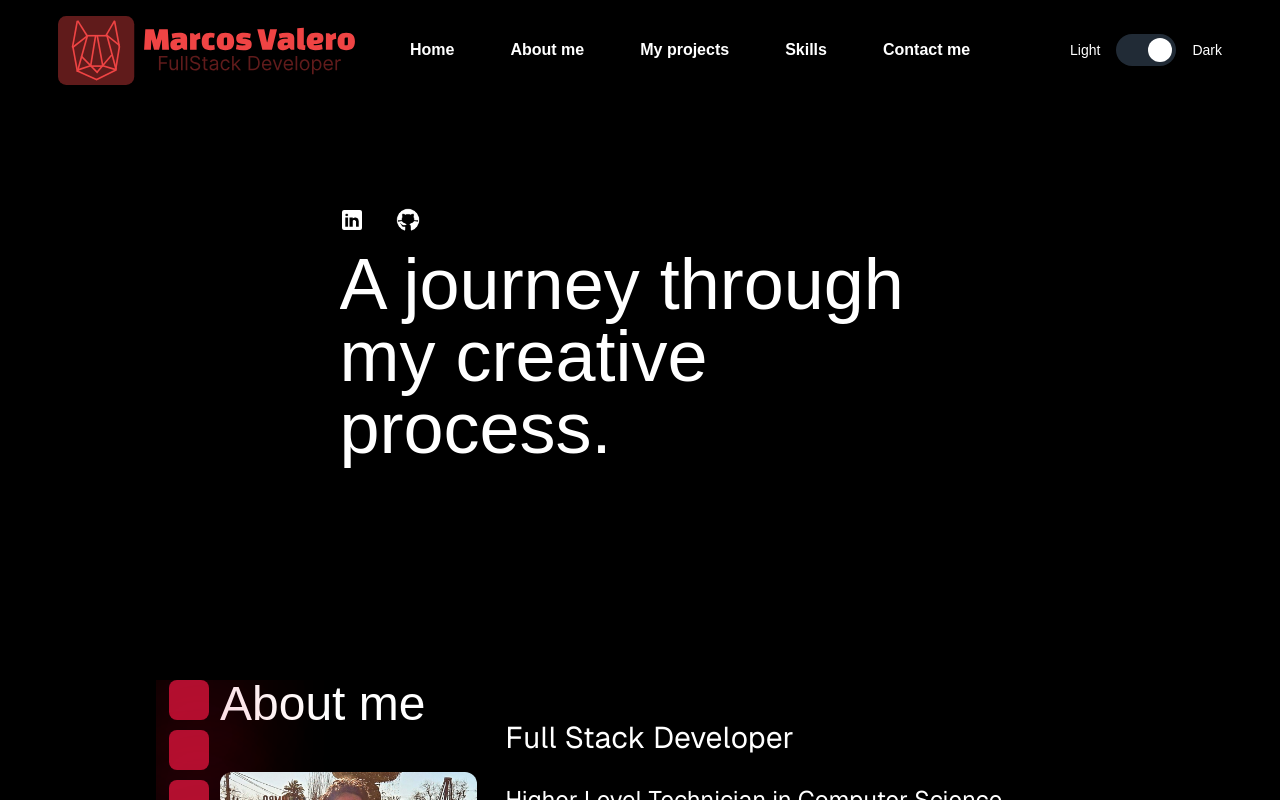
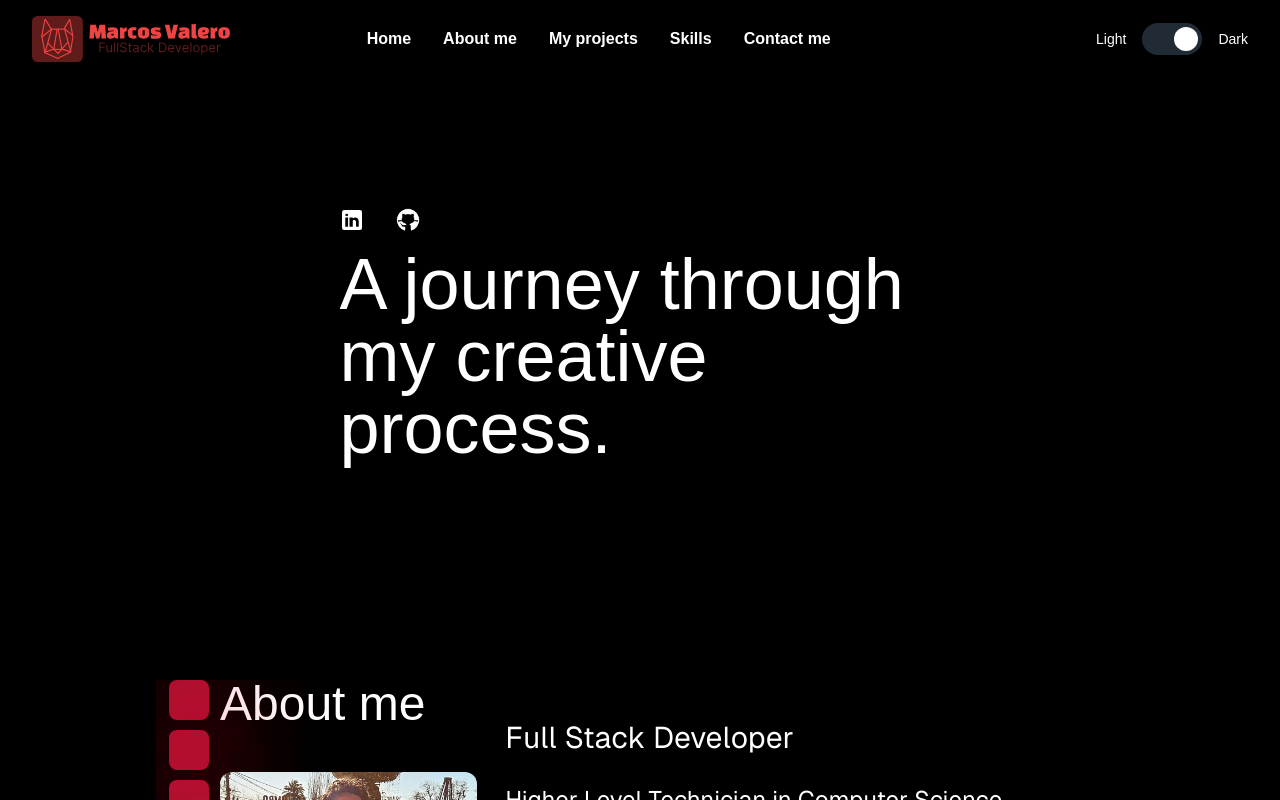
Before and after one commit to Raxter98/mi-portafolio, a Next.js app: page / in a window 1280 px wide. Shown: the top 800 px of the page. Built offline with nearby package versions, Linux system fonts and the light colour scheme.

Commit message:
mas detalle navbar

```diff
--- a/components/nav/page.tsx
+++ b/components/nav/page.tsx
@@ -37,17 +37,17 @@ export default function Navbar(){
 
 
     return (
-      <div className="fixed z-50 bg-white dark:bg-black text-black  dark:text-white">
+      <div className="fixed z-50 bg-white dark:bg-black text-black  dark:text-white w-full">
 
 
-        <div className="hidden mt-4 md:inline-flex justify-items-center items-center gap-x-12">
+        <div className="hidden mt-4 md:flex  justify-between items-center w-full px-8">
 <div>
 
         <img
           alt=""
           src={"logoMarcos.svg"}
-          width={300}
-          height={300}
+          width={200}
+          height={200}
           className=""
           />
 </div>
@@ -56,10 +56,10 @@ export default function Navbar(){
         <div>
 
 
-              <ul className="md:inline-flex gap-x-12">
+              <ul className="md:inline-flex whitespace-nowrap md:gap-x-6">
 
 
-                <li className="text-black  dark:text-white transition transform  md:hover:-translate-y-1 motion-reduce:transition-none motion-reduce:hover:transform-none text-custom rounded  hover:text-black hover:bg-gray-50 md:p-1 p-1">
+                <li className="text-black  dark:text-white transition transform  md:hover:-translate-y-1 motion-reduce:transition-none motion-reduce:hover:transform-none text-custom rounded hover:bg-gray-50 dark:hover:text-black dark:hover:bg-gray-50 md:p-1 p-1">
                   <button onClick={() => scrollView("home")}>
                     <span className="block hover:translate-x-4 transition transform motion-reduce:transition-none motion-reduce:hover:transform-none md:hover:translate-x-0">
                       Home
@@ -67,28 +67,28 @@ export default function Navbar(){
                   </button>
                 </li>
 
-                <li className="text-black  dark:text-white transition transform md:hover:-translate-y-1 motion-reduce:transition-none motion-reduce:hover:transform-none text-custom rounded  hover:text-black hover:bg-gray-50 md:p-1 p-1">
+                <li className="text-black  dark:text-white transition transform md:hover:-translate-y-1 motion-reduce:transition-none motion-reduce:hover:transform-none text-custom rounded  hover:bg-gray-50 dark:hover:text-black dark:hover:bg-gray-50 md:p-1 p-1">
                   <button onClick={() => scrollView("about")}>
                     <span className="block hover:translate-x-4 transition transform motion-reduce:transition-none motion-reduce:hover:transform-none md:hover:translate-x-0">
                       About me
                     </span>
                   </button>
                 </li>
-                <li className="text-black  dark:text-white transition transform md:hover:-translate-y-1 motion-reduce:transition-none motion-reduce:hover:transform-none text-custom rounded  hover:text-black hover:bg-gray-50 md:p-1 p-1">
+                <li className="text-black  dark:text-white transition transform md:hover:-translate-y-1 motion-reduce:transition-none motion-reduce:hover:transform-none text-custom rounded  hover:bg-gray-50 dark:hover:text-black dark:hover:bg-gray-50 md:p-1 p-1">
                   <button onClick={() => scrollView("projects")}>
                     <span className="block hover:translate-x-4 transition transform motion-reduce:transition-none motion-reduce:hover:transform-none md:hover:translate-x-0">
                       My projects
                     </span>
                   </button>
                 </li>
-                <li className="text-black  dark:text-white transition transform md:hover:-translate-y-1 motion-reduce:transition-none motion-reduce:hover:transform-none text-custom rounded  hover:text-black hover:bg-gray-50 md:p-1 p-1">
+                <li className="text-black  dark:text-white transition transform md:hover:-translate-y-1 motion-reduce:transition-none motion-reduce:hover:transform-none text-custom rounded  hover:bg-gray-50 dark:hover:text-black dark:hover:bg-gray-50md:p-1 p-1">
                   <button onClick={() => scrollView("skills")}>
                     <span className="block hover:translate-x-4 transition transform motion-reduce:transition-none motion-reduce:hover:transform-none md:hover:translate-x-0">
                       Skills
                     </span>
                   </button>
                 </li>
-                <li className="text-black  dark:text-white transition transform md:hover:-translate-y-1 motion-reduce:transition-none motion-reduce:hover:transform-none text-custom rounded  hover:text-black hover:bg-gray-50 md:p-1 p-1">
+                <li className="text-black  dark:text-white transition transform md:hover:-translate-y-1 motion-reduce:transition-none motion-reduce:hover:transform-none text-custom rounded  hover:bg-gray-50 dark:hover:text-black dark:hover:bg-gray-50 md:p-1 p-1">
                   <button onClick={() => scrollView("contact")}>
                     <span className="block hover:translate-x-4 transition transform motion-reduce:transition-none motion-reduce:hover:transform-none md:hover:translate-x-0">
                       Contact me
@@ -121,7 +121,7 @@ export default function Navbar(){
 </button>
 </div>
               <ul className={toggle ? "md:inline-flex": "hidden"}>
-                <li className="text-black  dark:text-white transition transform  md:hover:-translate-y-1 motion-reduce:transition-none motion-reduce:hover:transform-none text-custom rounded md:mr-12 hover:text-black hover:bg-gray-50 md:p-1 p-1">
+                <li className="text-black  dark:text-white transition transform  md:hover:-translate-y-1 motion-reduce:transition-none motion-reduce:hover:transform-none text-custom rounded md:mr-12 hover:bg-gray-50 dark:hover:text-black dark:hover:bg-gray-50md:p-1 p-1">
                   <button onClick={() => scrollView("home")}>
                     <span className="block hover:translate-x-4 transition transform motion-reduce:transition-none motion-reduce:hover:transform-none md:hover:translate-x-0">
                       Home
@@ -129,28 +129,28 @@ export default function Navbar(){
                   </button>
                 </li>
 
-                <li className="text-black  dark:text-white transform md:hover:-translate-y-1 motion-reduce:transition-none motion-reduce:hover:transform-none text-custom rounded md:mr-12 hover:text-black hover:bg-gray-50 md:p-1 p-1">
+                <li className="text-black  dark:text-white transform md:hover:-translate-y-1 motion-reduce:transition-none motion-reduce:hover:transform-none text-custom rounded md:mr-12 hhover:bg-gray-50 dark:hover:text-black dark:hover:bg-gray-50 md:p-1 p-1">
                   <button onClick={() => scrollView("about")}>
                     <span className="block hover:translate-x-4 transition transform motion-reduce:transition-none motion-reduce:hover:transform-none md:hover:translate-x-0">
                       About me
                     </span>
                   </button>
                 </li>
-                <li className="text-black  dark:text-white transform md:hover:-translate-y-1 motion-reduce:transition-none motion-reduce:hover:transform-none text-custom rounded md:mr-12 hover:text-black hover:bg-gray-50 md:p-1 p-1">
+                <li className="text-black  dark:text-white transform md:hover:-translate-y-1 motion-reduce:transition-none motion-reduce:hover:transform-none text-custom rounded md:mr-12 hover:bg-gray-50 dark:hover:text-black dark:hover:bg-gray-50 md:p-1 p-1">
                   <button onClick={() => scrollView("projects")}>
                     <span className="block hover:translate-x-4 transition transform motion-reduce:transition-none motion-reduce:hover:transform-none md:hover:translate-x-0">
                       My projects
                     </span>
                   </button>
                 </li>
-                <li className="text-black  dark:text-white transition transform md:hover:-translate-y-1 motion-reduce:transition-none motion-reduce:hover:transform-none text-custom rounded md:mr-12 hover:text-black hover:bg-gray-50 md:p-1 p-1">
+                <li className="text-black  dark:text-white transition transform md:hover:-translate-y-1 motion-reduce:transition-none motion-reduce:hover:transform-none text-custom rounded md:mr-12 hover:bg-gray-50 dark:hover:text-black dark:hover:bg-gray-50 md:p-1 p-1">
                   <button onClick={() => scrollView("skills")}>
                     <span className="block hover:translate-x-4 transition transform motion-reduce:transition-none motion-reduce:hover:transform-none md:hover:translate-x-0">
                       Skills
                     </span>
                   </button>
                 </li>
-                <li className="text-black  dark:text-white transition transform md:hover:-translate-y-1 motion-reduce:transition-none motion-reduce:hover:transform-none text-custom rounded md:mr-12 hover:text-black hover:bg-gray-50 md:p-1 p-1">
+                <li className="text-black  dark:text-white transition transform md:hover:-translate-y-1 motion-reduce:transition-none motion-reduce:hover:transform-none text-custom rounded md:mr-12 hover:bg-gray-50 dark:hover:text-black dark:hover:bg-gray-50 md:p-1 p-1">
                   <button onClick={() => scrollView("contact")}>
                     <span className="block hover:translate-x-4 transition transform motion-reduce:transition-none motion-reduce:hover:transform-none md:hover:translate-x-0">
                       Contact me
```
